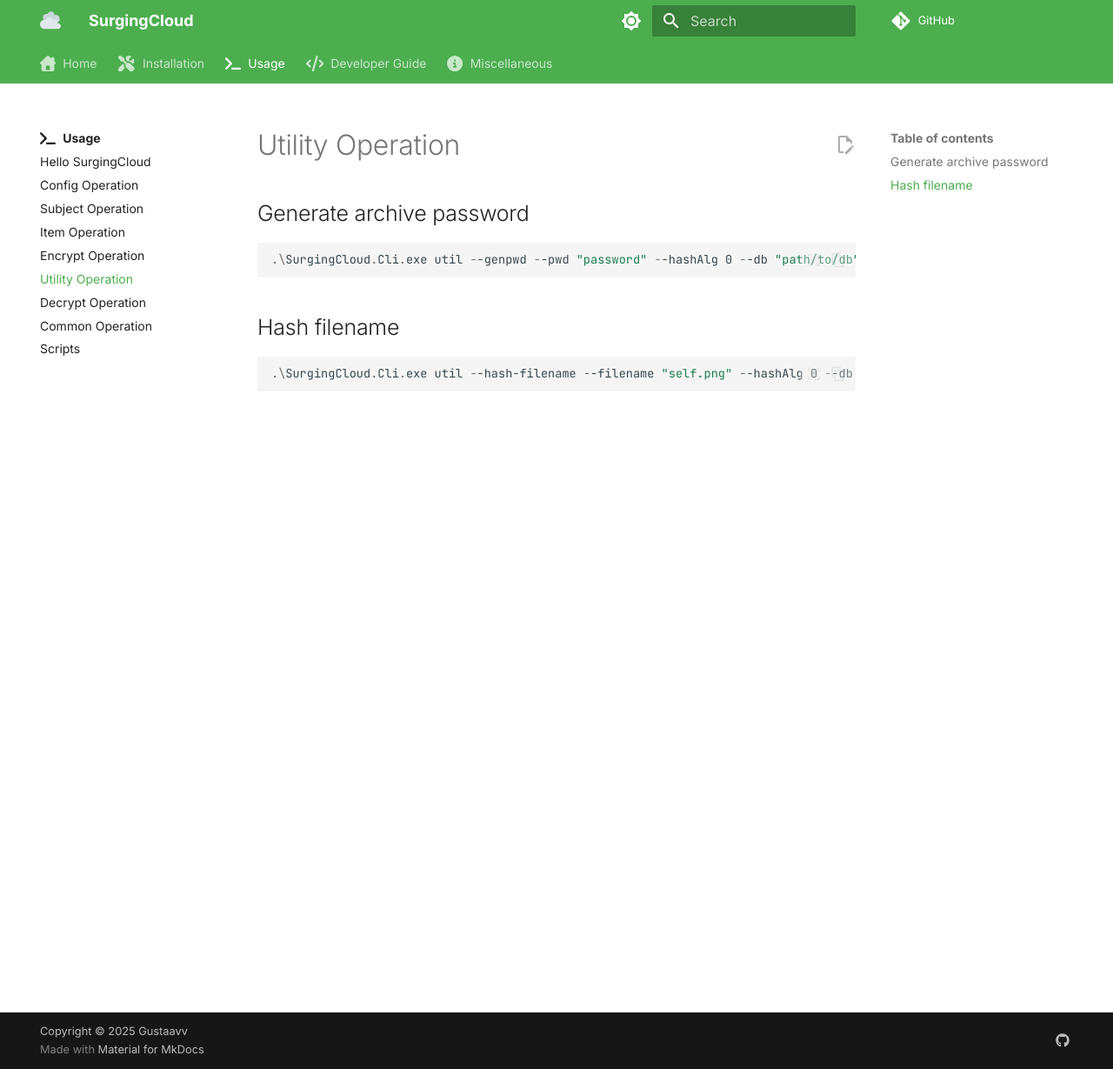
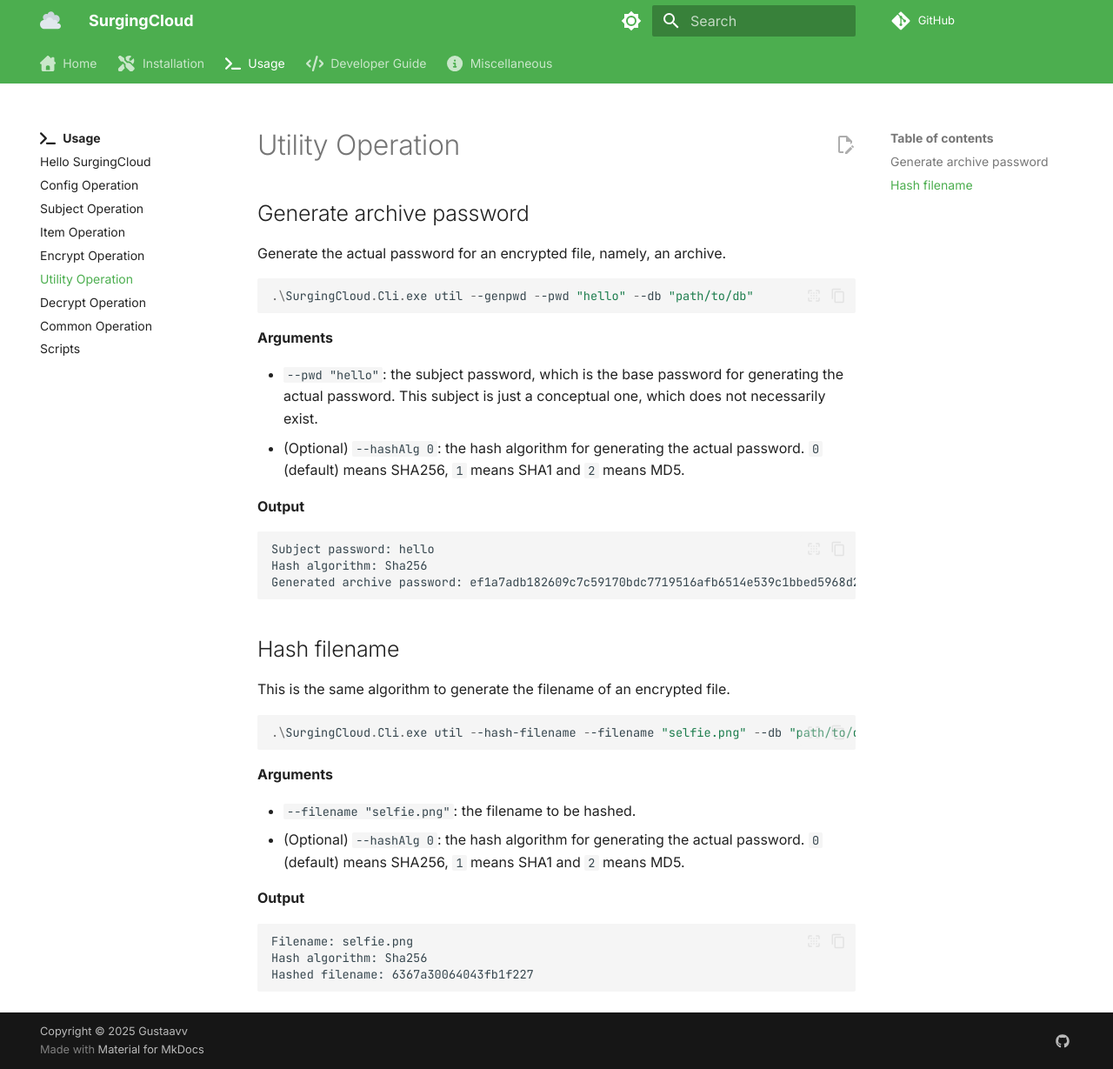
Before and after one commit to gustaavv/SurgingCloud, an MkDocs documentation site: the page built from docs/usage/util.md, in a window 1280 px wide and 1229 px high. Shown: the whole window at 87% size. Built offline with MkDocs 1.6.1 and Material for MkDocs 9.7.7, drawn with Linux system fonts in a browser that asks for light colours; comment, search, counter and statistics services are not loaded.

Commit message:
update doc

````diff
--- a/docs/usage/util.md
+++ b/docs/usage/util.md
@@ -4,12 +4,42 @@ title: Utility Operation
 
 ## Generate archive password
 
+Generate the actual password for an encrypted file, namely, an archive.
+
 ```powershell
-.\SurgingCloud.Cli.exe util --genpwd --pwd "password" --hashAlg 0 --db "path/to/db"
+.\SurgingCloud.Cli.exe util --genpwd --pwd "hello" --db "path/to/db"
+```
+
+**Arguments**
+
+- `--pwd "hello"`: the subject password, which is the base password for generating the actual password. This subject is just a conceptual one, which does not necessarily exist.
+- (Optional) `--hashAlg 0`: the hash algorithm for generating the actual password. `0` (default) means SHA256, `1` means SHA1 and `2` means MD5.
+
+**Output**
+
+```
+Subject password: hello
+Hash algorithm: Sha256
+Generated archive password: ef1a7adb182609c7c59170bdc7719516afb6514e539c1bbed5968d2fa5078258
 ```
 
 ## Hash filename
 
+This is the same algorithm to generate the filename of an encrypted file.
+
 ```powershell
-.\SurgingCloud.Cli.exe util --hash-filename --filename "self.png" --hashAlg 0 --db "path/to/db"
+.\SurgingCloud.Cli.exe util --hash-filename --filename "selfie.png" --db "path/to/db"
 ```
+
+**Arguments**
+
+- `--filename "selfie.png"`: the filename to be hashed.
+- (Optional) `--hashAlg 0`: the hash algorithm for generating the actual password. `0` (default) means SHA256, `1` means SHA1 and `2` means MD5.
+
+**Output**
+
+```
+Filename: selfie.png
+Hash algorithm: Sha256
+Hashed filename: 6367a30064043fb1f227
+```
````
Also changed, not shown: docs/develop/env.md (+2 -0 lines), docs/installation/index.md (+1 -1 lines), docs/misc/3rd-party.md (+2 -1 lines), docs/usage/config.md (+6 -0 lines).
